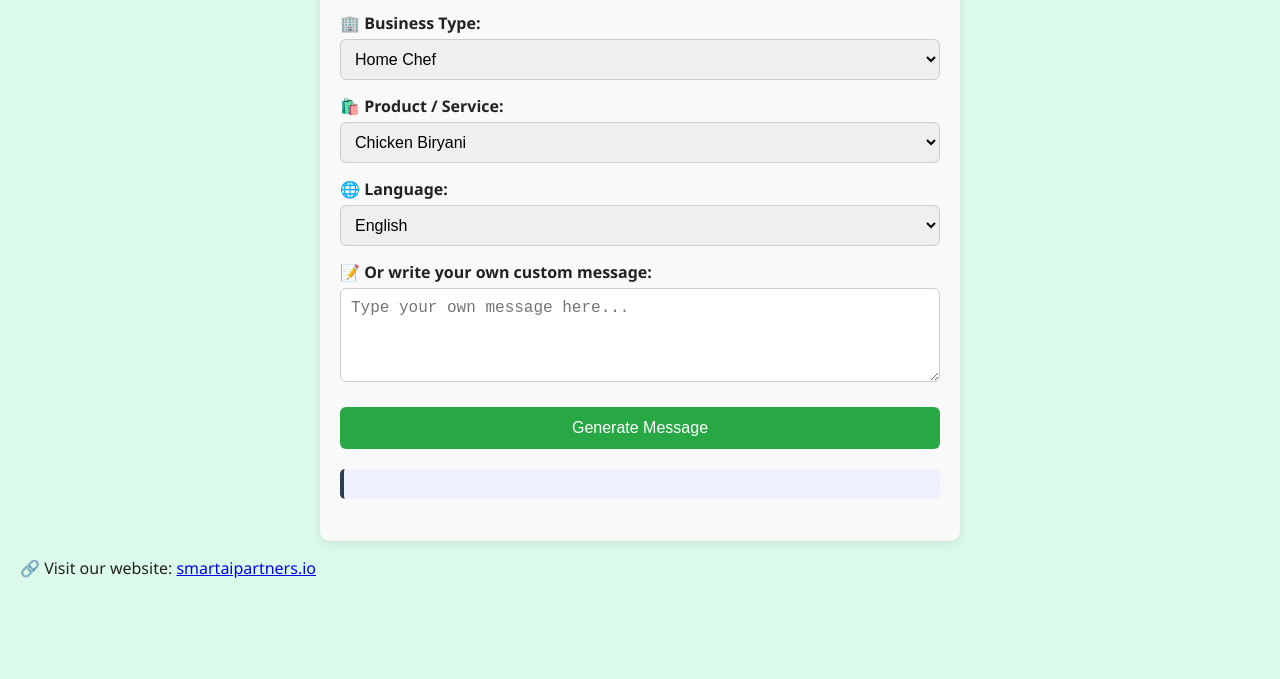
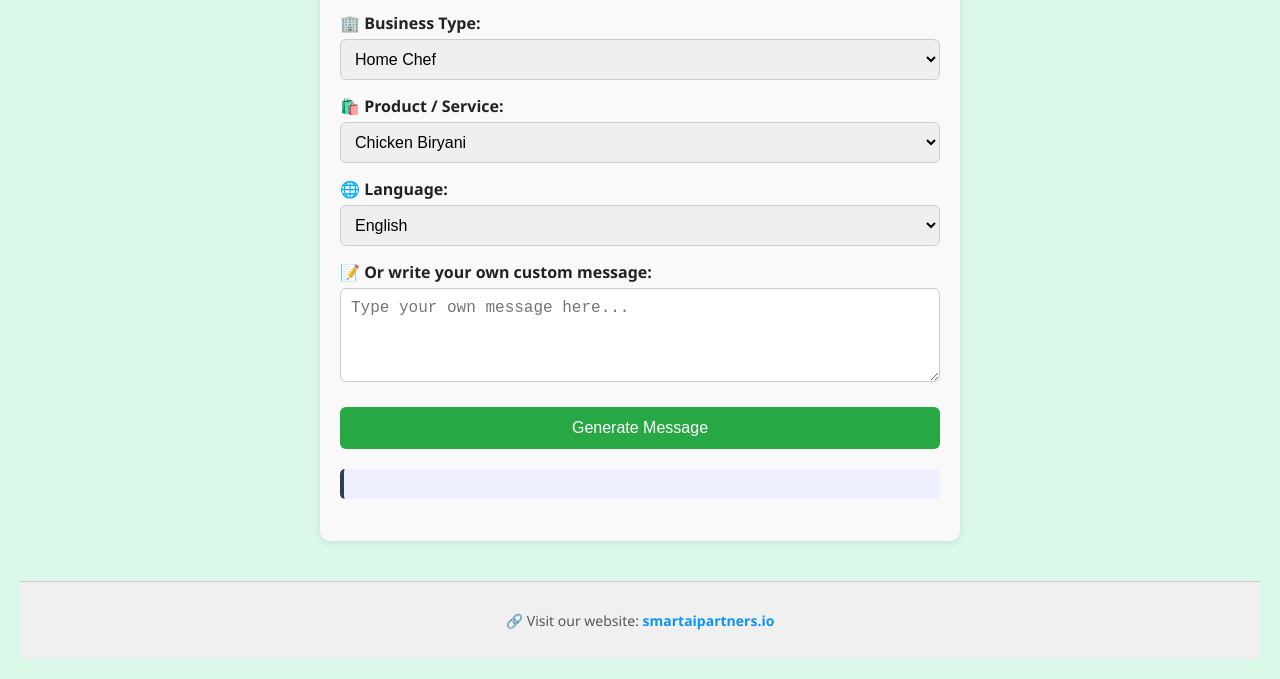
Before and after one commit to Shoiba023/whatsapp-message-generator, a plain HTML site: page index.html in a window 1280 px wide. Shown: the part 269-948 px from the top of the page. Before the commit the page ends 884 px from the top, so only its background shows below. Drawn offline with Linux system fonts and the light colour scheme.

Commit message:
Update style.css

```diff
--- a/style.css
+++ b/style.css
@@ -94,3 +94,22 @@ button:hover {
 #whatsappLink:hover {
   text-decoration: underline;
 }
+.footer {
+  text-align: center;
+  margin-top: 40px;
+  padding: 15px 0;
+  font-size: 14px;
+  color: #555;
+  background-color: #f0f0f0;
+  border-top: 1px solid #ccc;
+}
+
+.footer a {
+  color: #0b93f6;
+  text-decoration: none;
+  font-weight: bold;
+}
+
+.footer a:hover {
+  text-decoration: underline;
+}
```
